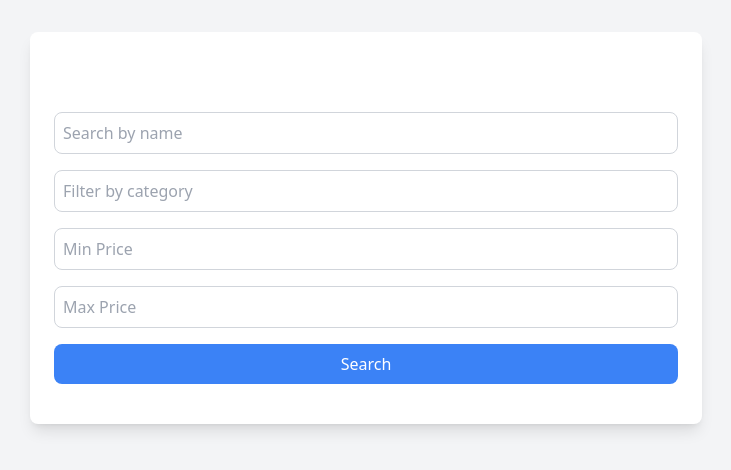
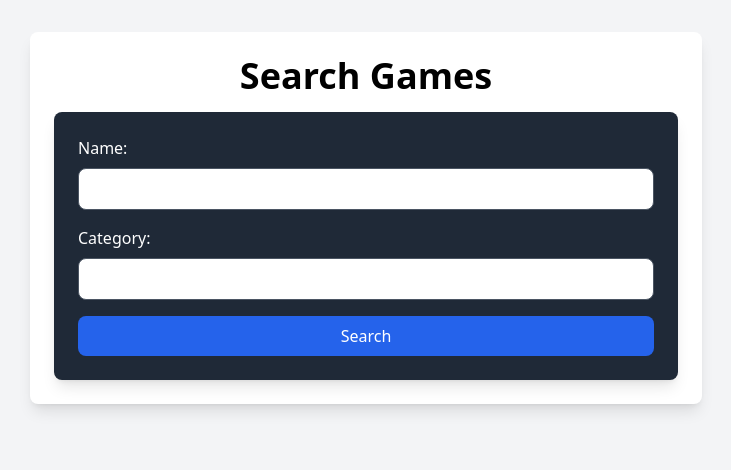
Before and after one commit to B9JagoNgadpro/gametime_frontend, a Next.js app: page /pencarian in a window 1280 px wide. Shown: the top 470 px of the page, without its empty margins (274-1005 px from the left). Built offline with nearby package versions, Linux system fonts and the light colour scheme.

Commit message:
update layout style

```diff
--- a/package.json
+++ b/package.json
@@ -13,14 +13,14 @@
     "@emotion/styled": "^11.11.5",
     "@hookform/resolvers": "^3.4.2",
     "@mui/material": "^5.15.18",
-    "next": "14.1.4",
     "axios": "^1.7.2",
     "http-proxy-middleware": "^3.0.0",
+    "next": "^14.1.4",
     "react": "^18",
     "react-dom": "^18",
     "react-hook-form": "^7.51.5",
+    "react-icons": "^5.2.1",
     "react-router-dom": "^6.23.1",
-    "react-icons": "^5.2.1",
     "sweetalert2": "^11.11.0"
   },
   "devDependencies": {
@@ -34,6 +34,5 @@
     "postcss": "^8.4.38",
     "tailwindcss": "^3.4.3",
     "typescript": "^5"
-
   }
 }
--- a/src/components/pencarian/GameSearchForm.tsx
+++ b/src/components/pencarian/GameSearchForm.tsx
@@ -1,62 +1,43 @@
-"use client";
-import { useState } from 'react';
-import { SearchFilters } from '../../utils/types';
+import React, { useState } from 'react';
 
 interface GameSearchFormProps {
-    onSearch: (filters: SearchFilters) => void;
+    onSearch: (searchParams: { name: string; category: string }) => void;
 }
 
 const GameSearchForm: React.FC<GameSearchFormProps> = ({ onSearch }) => {
     const [name, setName] = useState('');
     const [category, setCategory] = useState('');
-    const [minPrice, setMinPrice] = useState('');
-    const [maxPrice, setMaxPrice] = useState('');
 
-    const handleSubmit = (e: React.FormEvent<HTMLFormElement>) => {
+    const handleSubmit = (e: React.FormEvent) => {
         e.preventDefault();
-        onSearch({
-            name,
-            category,
-            minPrice: minPrice ? parseInt(minPrice) : undefined,
-            maxPrice: maxPrice ? parseInt(maxPrice) : undefined,
-        });
+        onSearch({ name, category });
     };
 
     return (
-        <form onSubmit={handleSubmit} className="mb-4">
-            <div className="flex flex-col gap-4">
+        <form onSubmit={handleSubmit} className="bg-gray-800 p-6 rounded-lg shadow-lg">
+            <div className="mb-4">
+                <label htmlFor="name" className="block text-white mb-2">Name:</label>
                 <input
                     type="text"
+                    id="name"
                     value={name}
                     onChange={(e) => setName(e.target.value)}
-                    placeholder="Search by name"
-                    className="p-2 border border-gray-300 rounded-lg focus:outline-none focus:ring-2 focus:ring-blue-500"
+                    className="w-full p-2 border border-gray-600 rounded-lg"
                 />
+            </div>
+            <div className="mb-4">
+                <label htmlFor="category" className="block text-white mb-2">Category:</label>
                 <input
                     type="text"
+                    id="category"
                     value={category}
                     onChange={(e) => setCategory(e.target.value)}
-                    placeholder="Filter by category"
-                    className="p-2 border border-gray-300 rounded-lg focus:outline-none focus:ring-2 focus:ring-blue-500"
+                    className="w-full p-2 border border-gray-600 rounded-lg"
                 />
-                <input
-                    type="number"
-                    value={minPrice}
-                    onChange={(e) => setMinPrice(e.target.value)}
-                    placeholder="Min Price"
-                    className="p-2 border border-gray-300 rounded-lg focus:outline-none focus:ring-2 focus:ring-blue-500"
-                />
-                <input
-                    type="number"
-                    value={maxPrice}
-                    onChange={(e) => setMaxPrice(e.target.value)}
-                    placeholder="Max Price"
-                    className="p-2 border border-gray-300 rounded-lg focus:outline-none focus:ring-2 focus:ring-blue-500"
-                />
-                <button type="submit" className="p-2 bg-blue-500 text-white rounded-lg hover:bg-blue-600 transition-colors duration-300">
-                    Search
-                </button>
             </div>
+            <button type="submit" className="w-full p-2 bg-blue-600 text-white rounded-lg hover:bg-blue-700 transition-colors">
+                Search
+            </button>
         </form>
     );
 };
--- a/src/pages/pencarian/search.tsx
+++ b/src/pages/pencarian/search.tsx
@@ -1,55 +1,58 @@
 "use client";
-import { useState } from 'react';
+import { useEffect, useState } from 'react';
 import axios from 'axios';
-import GameList from '../../components/pencarian/GameList'
+import GameList from '../../components/pencarian/GameList';
+import GameSearchForm from '../../components/pencarian/GameSearchForm';
 
-const SearchPage = () => {
-    const [query, setQuery] = useState('');
-    const [category, setCategory] = useState('');
+const SearchPage: React.FC = () => {
     const [games, setGames] = useState([]);
     const [searched, setSearched] = useState(false);
 
-    const handleSearch = async (e: React.FormEvent) => {
-        e.preventDefault();
+    useEffect(() => {
+        document.body.classList.add('light-mode');
+    }, []);
+
+    const handleSearch = async ({ name, category }: { name: string; category: string }) => {
         setSearched(true);
+
+        const params: any = {};
+        if (name.trim() !== '') {
+            params.nama = name;
+        }
+        if (category.trim() !== '') {
+            params.kategori = category;
+        }
+
+        if (Object.keys(params).length === 0) {
+            console.error('Please provide at least one search criteria.');
+            return;
+        }
+
+        console.log('Sending request with params:', params);
+
         try {
-            const response = await axios.get('http://34.87.70.230/api/games/filter', {
-                params: {
-                    name: query,
-                    category: category
-                },
-            });
-            setGames(response.data);
-        } catch (error) {
+            const response = await axios.get('http://34.87.70.230/api/games/get', { params });
+            console.log('Response data:', response.data);
+            setGames(response.data.data);
+        } catch (error: any) {
             console.error('Error fetching games:', error);
+            if (error.response) {
+                console.error('Response data:', error.response.data);
+                console.error('Response status:', error.response.status);
+                console.error('Response headers:', error.response.headers);
+            } else {
+                console.error('Unexpected error:', error);
+            }
         }
     };
 
     return (
-        <div className="min-h-screen bg-gray-100 p-8 dark:bg-gray-900 dark:text-white">
+        <div className="min-h-screen bg-white p-8 text-black">
             <h1 className="text-4xl font-bold mb-4">Search Games</h1>
-            <form onSubmit={handleSearch} className="mb-4">
-                <div className="flex flex-col gap-4">
-                    <input
-                        type="text"
-                        value={query}
-                        onChange={(e) => setQuery(e.target.value)}
-                        placeholder="Search by name"
-                        className="p-2 border border-gray-300 rounded-lg focus:outline-none focus:ring-2 focus:ring-blue-500"
-                    />
-                    <input
-                        type="text"
-                        value={category}
-                        onChange={(e) => setCategory(e.target.value)}
-                        placeholder="Filter by category"
-                        className="p-2 border border-gray-300 rounded-lg focus:outline-none focus:ring-2 focus:ring-blue-500"
-                    />
-                    <button type="submit" className="p-2 bg-blue-500 text-white rounded-lg hover:bg-blue-600 transition-colors duration-300">
-                        Search
-                    </button>
-                </div>
-            </form>
-            <GameList games={games} searched={searched} />
+            <div className="max-w-lg mx-auto">
+                <GameSearchForm onSearch={handleSearch} />
+                <GameList games={games} searched={searched} />
+            </div>
         </div>
     );
 };
--- a/src/styles/globals.css
+++ b/src/styles/globals.css
@@ -6,14 +6,6 @@
   --foreground-rgb: 0, 0, 0;
   --background-start-rgb: 214, 219, 220;
   --background-end-rgb: 255, 255, 255;
-}
-
-@media (prefers-color-scheme: light) {
-  :root {
-    --foreground-rgb: 255, 255, 255;
-    --background-start-rgb: 0, 0, 0;
-    --background-end-rgb: 0, 0, 0;
-  }
 }
 
 body {
@@ -26,15 +18,15 @@ body {
     rgb(var(--background-start-rgb));
 }
 
-@layer utilities {
-  .text-balance {
-    text-wrap: balance;
-  }
-}
-
 /* Ensuring default light mode */
 body.light-mode {
   --foreground-rgb: 0, 0, 0;
   --background-start-rgb: 214, 219, 220;
   --background-end-rgb: 255, 255, 255;
 }
+
+@layer utilities {
+  .text-balance {
+    text-wrap: balance;
+  }
+}
```
Also changed, not shown: 2 other files (tests, documents, lock files or other folders).
